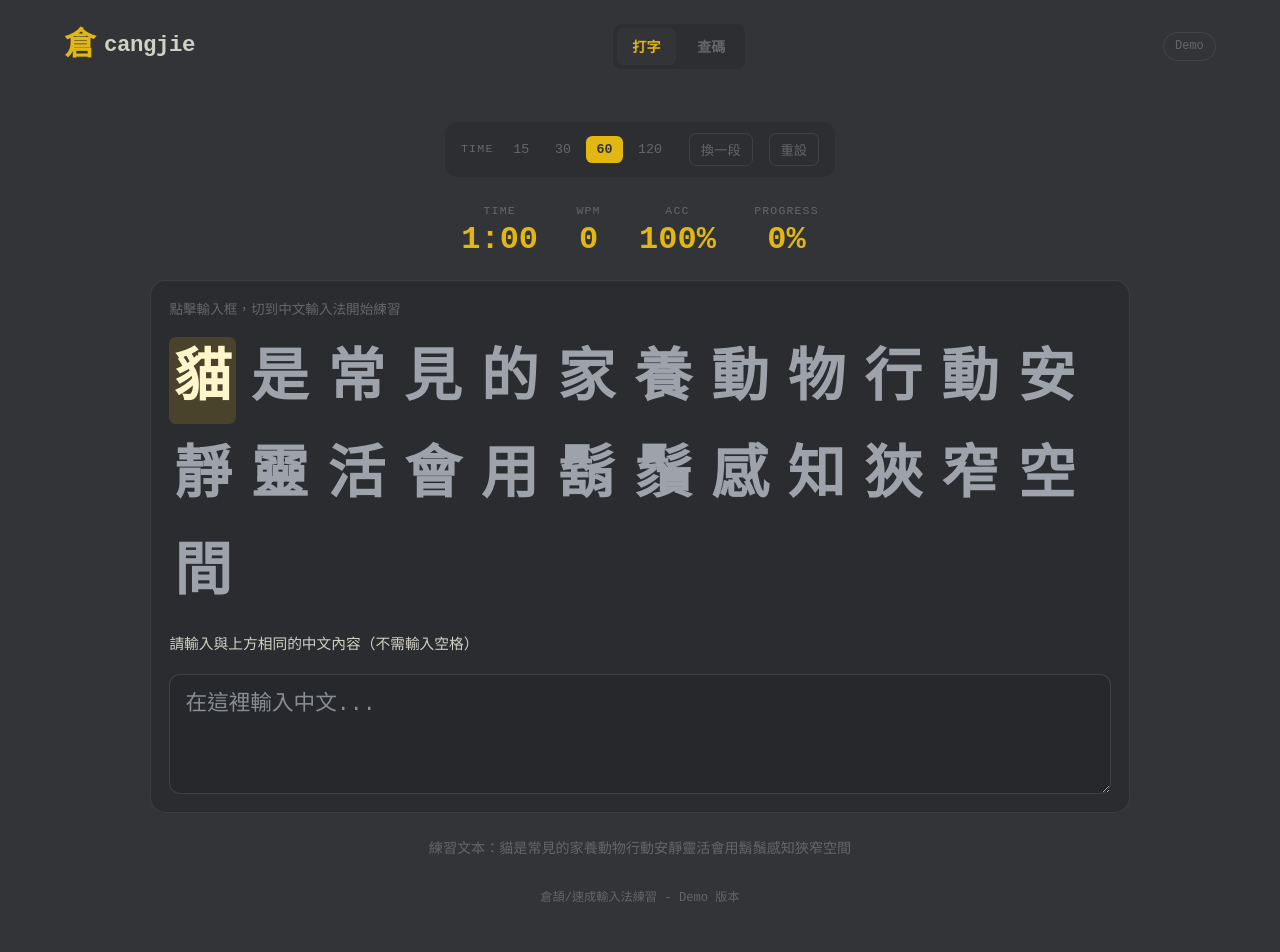
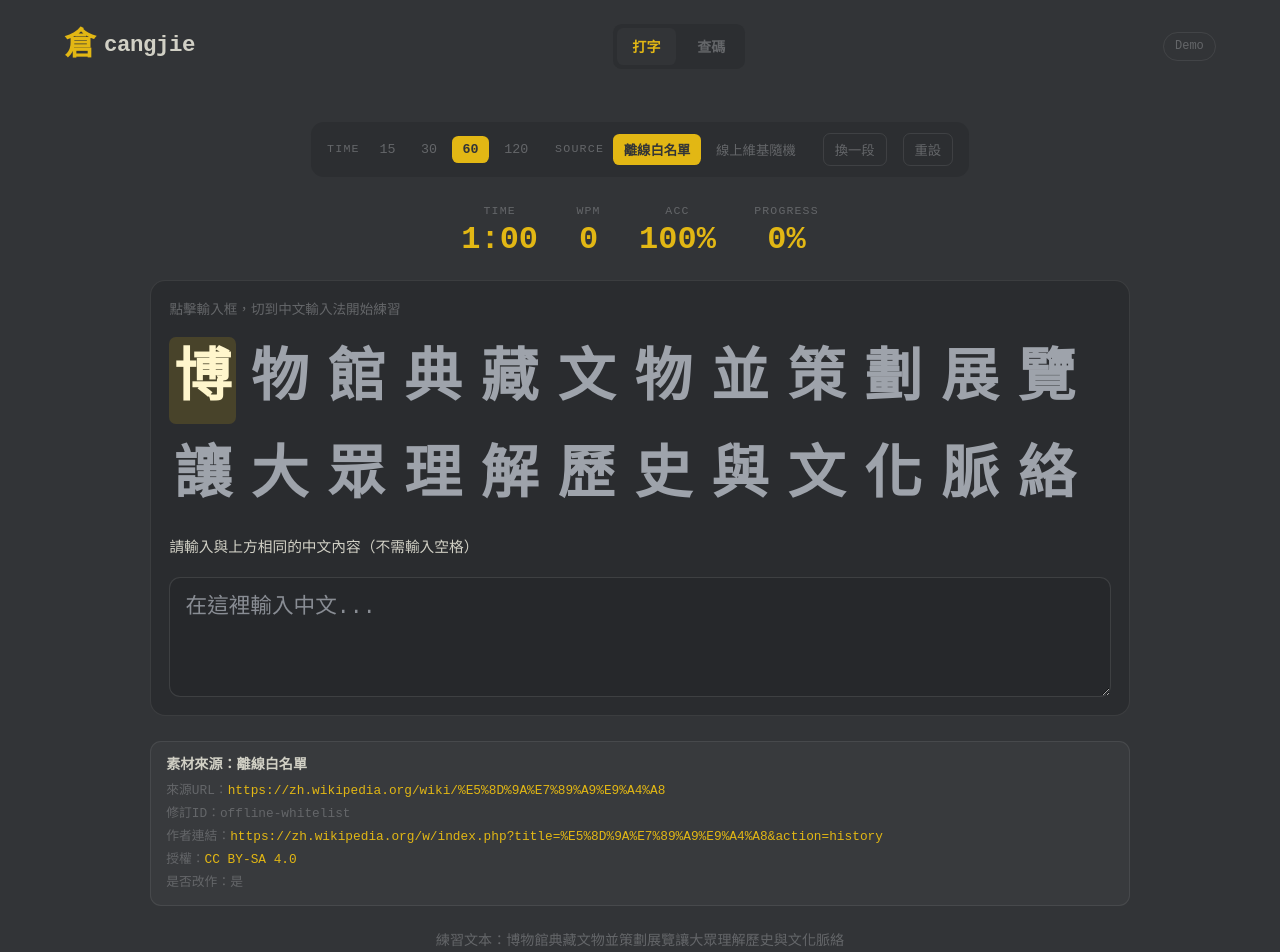
Before and after one commit to WillowTara/cangjie-typing-demo, a React (Vite) app: page / in a window 1280 px wide. Shown: the top 952 px of the page. Built offline with nearby package versions, Linux system fonts and the light colour scheme; no server answers.

Commit message:
feat: add typing source mode controls and attribution metadata

```diff
--- a/src/App.css
+++ b/src/App.css
@@ -137,6 +137,12 @@
   border-color: var(--main-color);
 }
 
+.config-action:disabled,
+.config-option:disabled {
+  opacity: 0.6;
+  cursor: not-allowed;
+}
+
 .stats-bar {
   display: flex;
   gap: 2.4rem;
@@ -270,6 +276,48 @@
 .source-text {
   color: var(--sub-color);
   font-size: 0.88rem;
+}
+
+.source-meta {
+  width: min(980px, 100%);
+  display: grid;
+  gap: 0.32rem;
+  padding: 0.78rem 0.95rem;
+  border-radius: 0.68rem;
+  background: rgba(255, 255, 255, 0.03);
+  border: 1px solid rgba(255, 255, 255, 0.08);
+}
+
+.source-meta-title {
+  color: var(--text-color);
+  font-size: 0.88rem;
+  font-weight: 700;
+}
+
+.source-meta-line {
+  color: var(--sub-color);
+  font-size: 0.8rem;
+  line-height: 1.4;
+}
+
+.source-meta-loading {
+  color: var(--main-color);
+  font-size: 0.8rem;
+}
+
+.source-meta-error {
+  color: var(--error-color);
+  font-size: 0.8rem;
+}
+
+.source-link {
+  color: var(--main-color);
+  text-decoration: none;
+  word-break: break-all;
+}
+
+.source-link:hover {
+  text-decoration: underline;
 }
 
 .dictionary-lookup {
--- a/src/App.tsx
+++ b/src/App.tsx
@@ -1,8 +1,8 @@
-import { useCallback, useState } from 'react'
+import { useCallback, useEffect, useState } from 'react'
 import './App.css'
 import { useDictionary } from './features/dictionary'
 import { DictionaryLookup } from './features/lookup'
-import { PRACTICE_TEXTS, ResultScreen, TypingView, useTypingSession } from './features/typing'
+import { ResultScreen, TypingView, usePracticeSource, useTypingSession } from './features/typing'
 
 type ViewMode = 'typing' | 'lookup' | 'result'
 
@@ -42,6 +42,7 @@ function Header({
 
 function App() {
   const [viewMode, setViewMode] = useState<ViewMode>('typing')
+  const practiceSource = usePracticeSource()
 
   const handleTypingComplete = useCallback(() => {
     setViewMode('result')
@@ -49,15 +50,32 @@ function App() {
 
   const typing = useTypingSession({
     initialDuration: 60,
-    practiceTexts: PRACTICE_TEXTS,
+    practiceTexts: [practiceSource.material.text],
     onComplete: handleTypingComplete,
   })
+
+  const currentPracticeText = typing.practiceText
+  const replacePracticeText = typing.replacePracticeText
+
+  useEffect(() => {
+    if (practiceSource.material.text !== currentPracticeText) {
+      replacePracticeText(practiceSource.material.text)
+    }
+  }, [currentPracticeText, practiceSource.material.text, replacePracticeText])
 
   const { lookup, isLoading: dictLoading, loadError } = useDictionary()
 
   const handleRestart = () => {
     typing.restart()
     setViewMode('typing')
+  }
+
+  const handleReroll = () => {
+    void practiceSource.reroll()
+  }
+
+  const handleSourceModeChange = (mode: 'offline' | 'online') => {
+    void practiceSource.switchMode(mode)
   }
 
   return (
@@ -78,8 +96,13 @@ function App() {
             inputValue={typing.inputValue}
             isFocused={typing.isFocused}
             onDurationChange={typing.changeDuration}
-            onReroll={typing.reroll}
+            onReroll={handleReroll}
             onRestart={typing.restart}
+            sourceMode={practiceSource.mode}
+            sourceMaterial={practiceSource.material}
+            isSourceLoading={practiceSource.isLoading}
+            sourceError={practiceSource.loadError}
+            onSourceModeChange={handleSourceModeChange}
             onFocusChange={typing.setIsFocused}
             onInput={typing.handleInput}
           />
--- a/src/features/typing/TypingView.tsx
+++ b/src/features/typing/TypingView.tsx
@@ -1,4 +1,5 @@
 import { useEffect, useRef } from 'react'
+import type { PracticeMaterial, PracticeSourceMode } from './constants'
 import { formatTime } from './utils'
 
 type TypingViewProps = {
@@ -15,6 +16,11 @@ type TypingViewProps = {
   onDurationChange: (duration: number) => void
   onReroll: () => void
   onRestart: () => void
+  sourceMode: PracticeSourceMode
+  sourceMaterial: PracticeMaterial
+  isSourceLoading: boolean
+  sourceError?: string
+  onSourceModeChange: (mode: PracticeSourceMode) => void
   onFocusChange: (focused: boolean) => void
   onInput: (value: string) => void
 }
@@ -24,11 +30,17 @@ function ConfigBar({
   onDurationChange,
   onReroll,
   onRestart,
+  sourceMode,
+  isSourceLoading,
+  onSourceModeChange,
 }: {
   duration: number
   onDurationChange: (duration: number) => void
   onReroll: () => void
   onRestart: () => void
+  sourceMode: PracticeSourceMode
+  isSourceLoading: boolean
+  onSourceModeChange: (mode: PracticeSourceMode) => void
 }) {
   return (
     <div className="config-bar">
@@ -47,13 +59,76 @@ function ConfigBar({
           ))}
         </div>
       </div>
-      <button type="button" className="config-action" onClick={onReroll}>
+      <div className="config-group">
+        <span className="config-label">source</span>
+        <div className="config-options">
+          <button
+            type="button"
+            className={`config-option ${sourceMode === 'offline' ? 'active' : ''}`}
+            onClick={() => onSourceModeChange('offline')}
+            disabled={isSourceLoading}
+          >
+            離線白名單
+          </button>
+          <button
+            type="button"
+            className={`config-option ${sourceMode === 'online' ? 'active' : ''}`}
+            onClick={() => onSourceModeChange('online')}
+            disabled={isSourceLoading}
+          >
+            線上維基隨機
+          </button>
+        </div>
+      </div>
+      <button type="button" className="config-action" onClick={onReroll} disabled={isSourceLoading}>
         換一段
       </button>
-      <button type="button" className="config-action" onClick={onRestart}>
+      <button type="button" className="config-action" onClick={onRestart} disabled={isSourceLoading}>
         重設
       </button>
     </div>
+  )
+}
+
+function SourceMeta({
+  mode,
+  material,
+  isLoading,
+  error,
+}: {
+  mode: PracticeSourceMode
+  material: PracticeMaterial
+  isLoading: boolean
+  error?: string
+}) {
+  const modeLabel = mode === 'online' ? '線上維基隨機' : '離線白名單'
+
+  return (
+    <section className="source-meta" aria-live="polite">
+      <p className="source-meta-title">素材來源：{modeLabel}</p>
+      {isLoading ? <p className="source-meta-loading">正在更新練習素材...</p> : null}
+      {error ? <p className="source-meta-error">{error}</p> : null}
+      <p className="source-meta-line">
+        來源URL：
+        <a href={material.sourceUrl} target="_blank" rel="noreferrer" className="source-link">
+          {material.sourceUrl}
+        </a>
+      </p>
+      <p className="source-meta-line">修訂ID：{material.revisionId}</p>
+      <p className="source-meta-line">
+        作者連結：
+        <a href={material.authorsUrl} target="_blank" rel="noreferrer" className="source-link">
+          {material.authorsUrl}
+        </a>
+      </p>
+      <p className="source-meta-line">
+        授權：
+        <a href={material.licenseUrl} target="_blank" rel="noreferrer" className="source-link">
+          {material.license}
+        </a>
+      </p>
+      <p className="source-meta-line">是否改作：{material.isAdapted ? '是' : '否'}</p>
+    </section>
   )
 }
 
@@ -175,6 +250,11 @@ export function TypingView({
   onDurationChange,
   onReroll,
   onRestart,
+  sourceMode,
+  sourceMaterial,
+  isSourceLoading,
+  sourceError,
+  onSourceModeChange,
   onFocusChange,
   onInput,
 }: TypingViewProps) {
@@ -185,6 +265,9 @@ export function TypingView({
         onDurationChange={onDurationChange}
         onReroll={onReroll}
         onRestart={onRestart}
+        sourceMode={sourceMode}
+        isSourceLoading={isSourceLoading}
+        onSourceModeChange={onSourceModeChange}
       />
       <StatsBar timeLeft={timeLeft} wpm={wpm} accuracy={accuracy} progress={progress} />
       <TypingArea
@@ -195,6 +278,12 @@ export function TypingView({
         onFocusChange={onFocusChange}
         onInput={onInput}
       />
+      <SourceMeta
+        mode={sourceMode}
+        material={sourceMaterial}
+        isLoading={isSourceLoading}
+        error={sourceError}
+      />
       <p className="source-text">練習文本：{practiceText}</p>
     </>
   )
```
